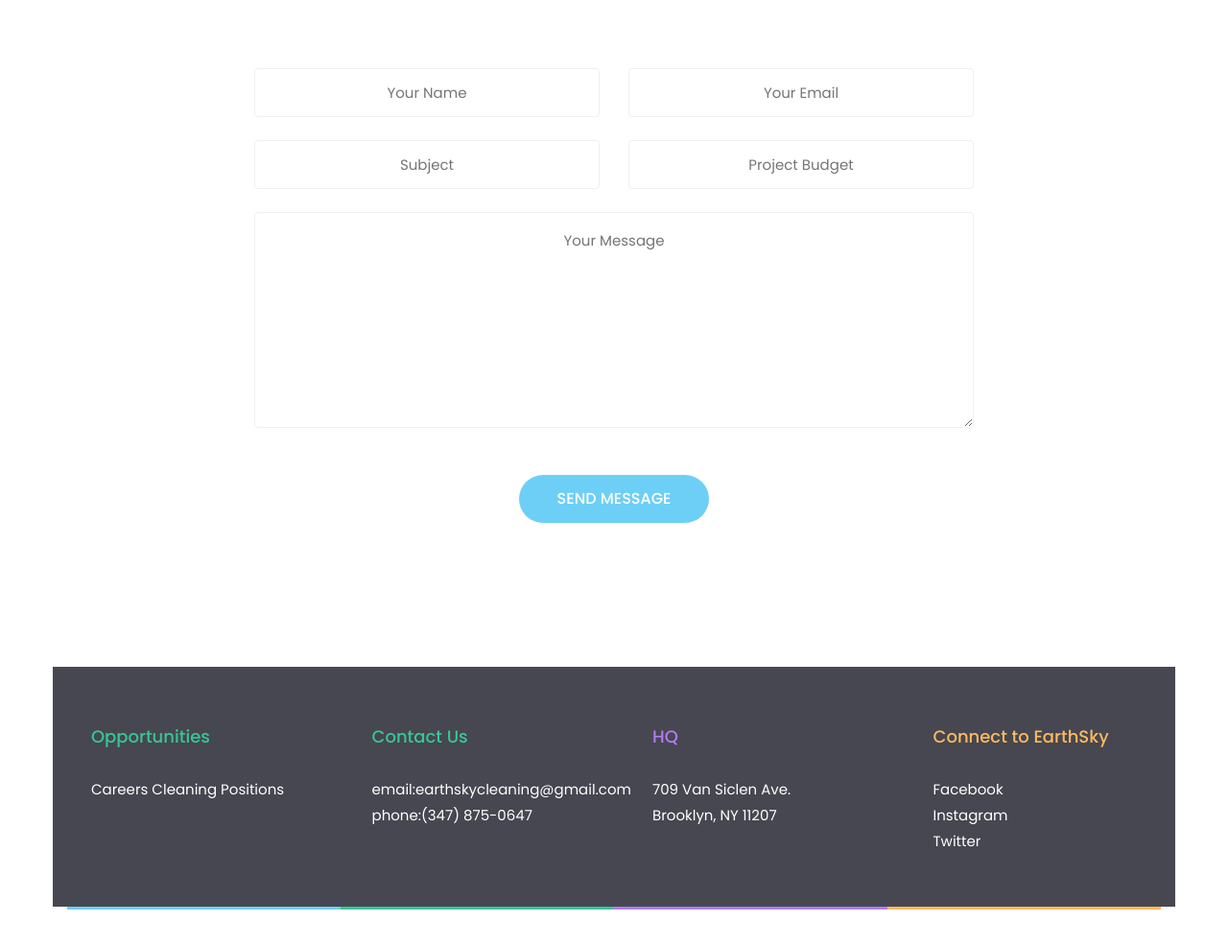
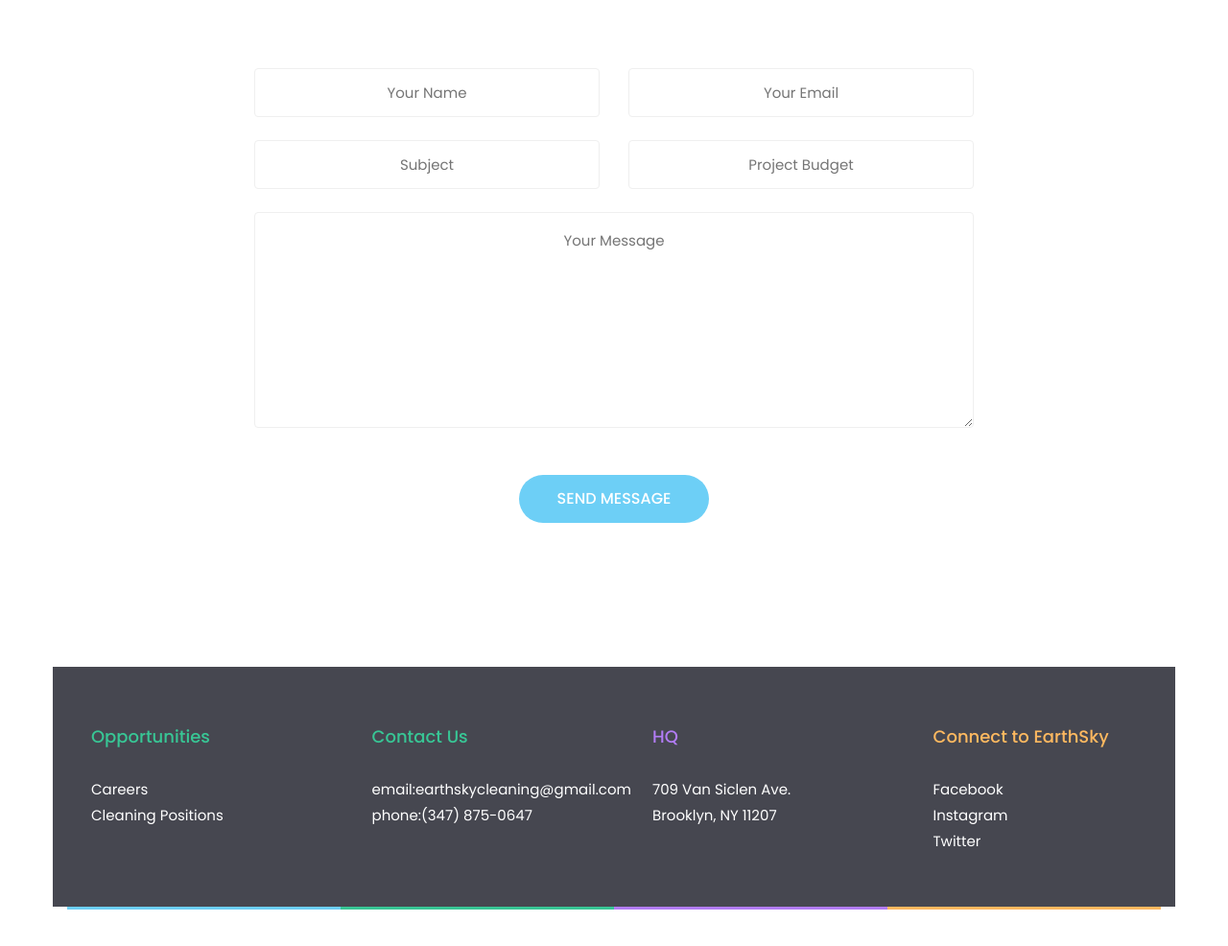
Before and after one commit to rsumler0479/alexis-v1-with-docs.io, a plain HTML site: page index.html in a window 1280 px wide. Shown: the part 8967-9953 px from the top of the page at 96% size. Drawn offline with nearby package versions, Linux system fonts and the light colour scheme; files that its build step writes are made by us from their sources; files whose address does not match are found by name.

Commit message:
Update index.html

```diff
--- a/index.html
+++ b/index.html
@@ -1016,7 +1016,7 @@
 						<div class="footer-col">
 							<h6 class="green-text">Opportunities</h6>
 						        <p class="white-text">
-							<a href="mailto:earthskycleaning@gmail.com" style="color:white">Careers</a>
+							<a href="mailto:earthskycleaning@gmail.com" style="color:white">Careers</a><br>
 							<a href="mailto:earthskycleaning@gmail.com" style="color:white">Cleaning Positions</a>
 							</p>
 						</div>
```
